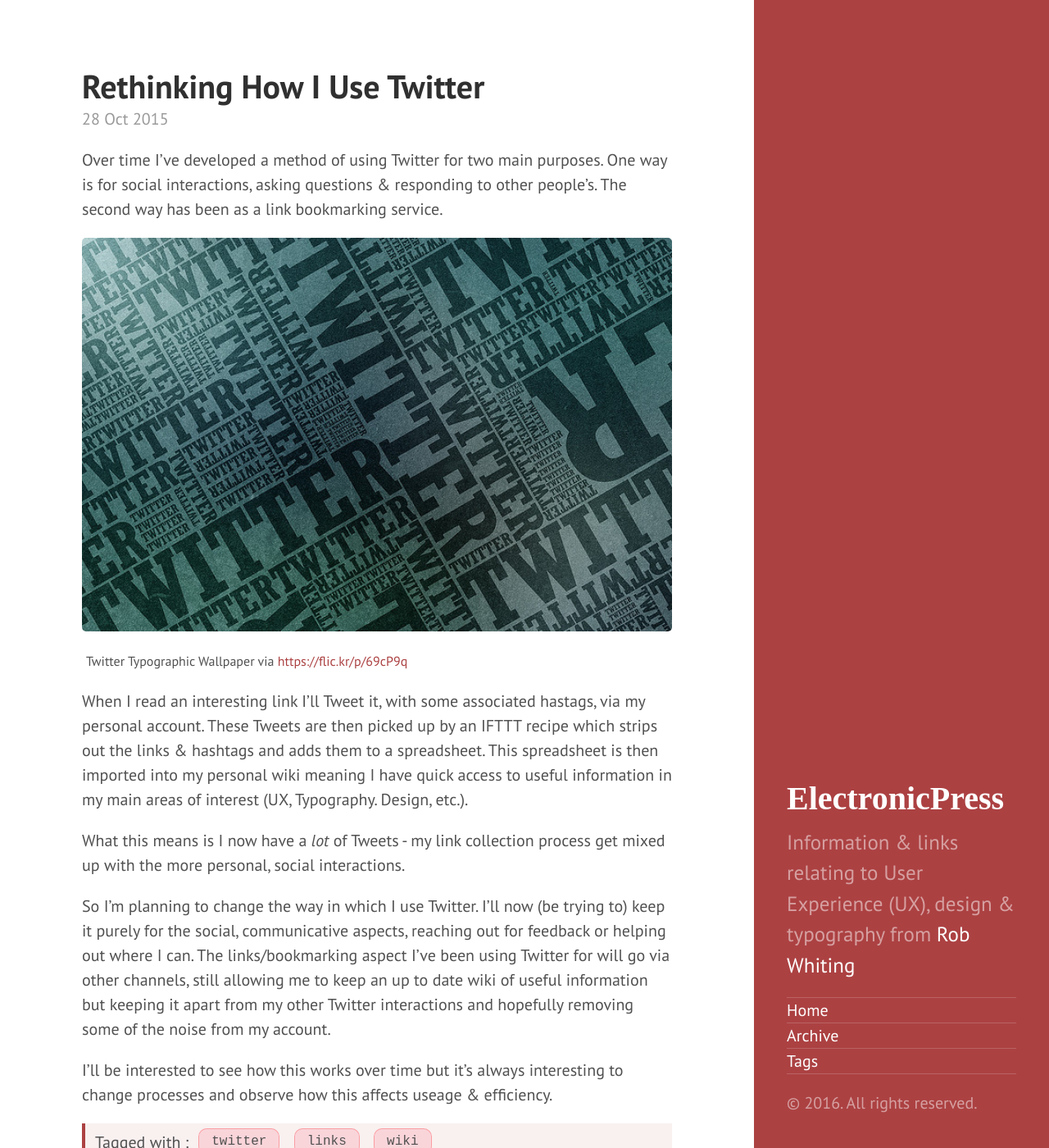
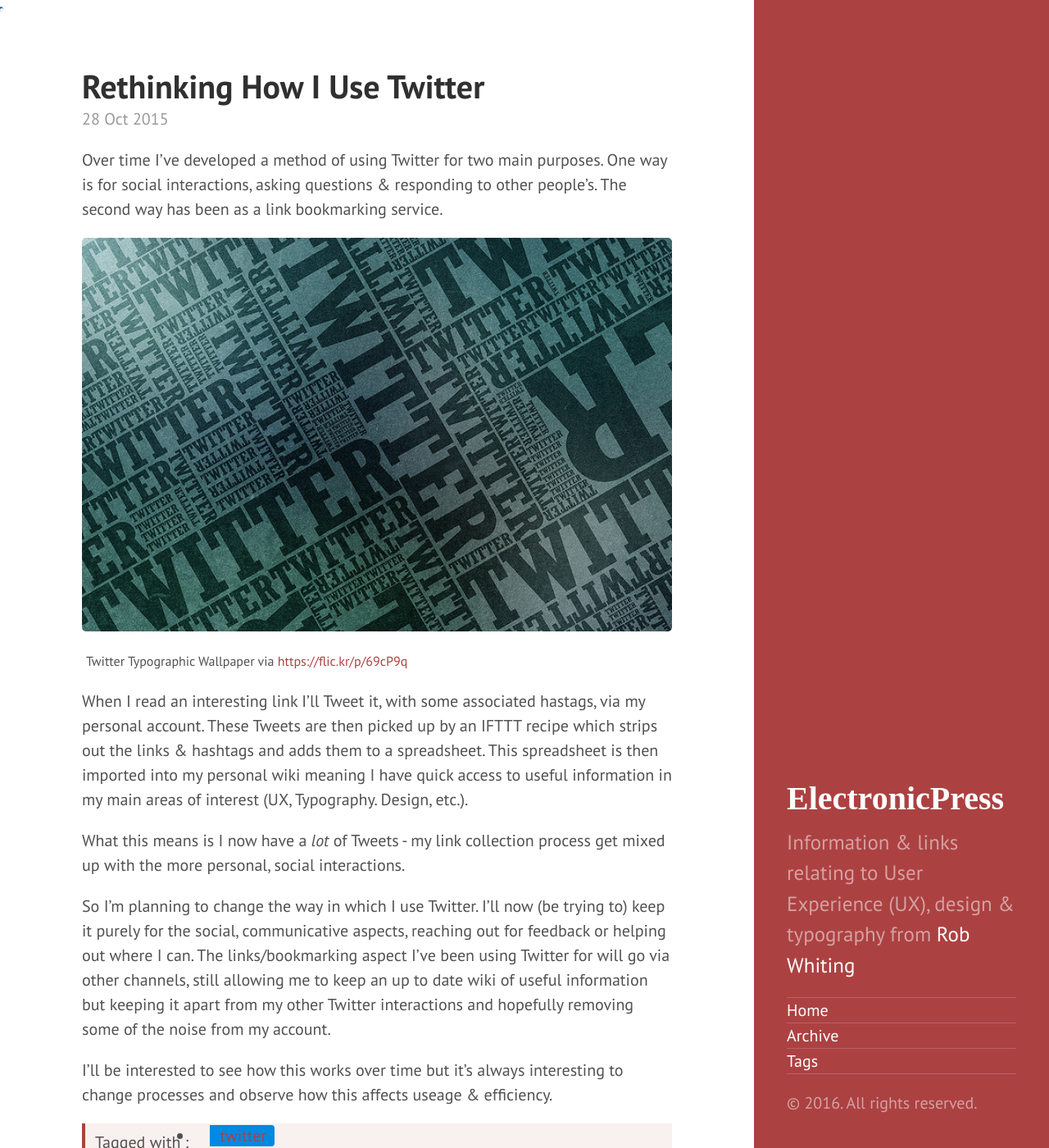
Before and after one commit to whitingx/whitingx.github.io, a Jekyll site: the page built from _posts/2015-10-28-rethinking-how-i-use-twitter.md, in a window 1280 px wide and 1400 px high. Shown: the whole window at 82% size. Built offline with Jekyll 4.4.1, drawn with Linux system fonts in a browser that asks for light colours; some web fonts are replaced; comment, search, counter and statistics services are not loaded.

Commit message:
tag styling updates

```diff
--- a/_layouts/post.html
+++ b/_layouts/post.html
@@ -10,7 +10,7 @@
   <p>Tagged with :</p>
   <ul class="tags">
   {% for tags in page.tags %}
-  <li class="tag">{{ tags }}</li>
+  <li class="tag"><a href="#">{{ tags }}</a></li>
   {% endfor %}
   </ul>
   </div>
--- a/public/css/hyde.css
+++ b/public/css/hyde.css
@@ -277,8 +277,8 @@
     padding: 8px 6px 0 12px;
 }
 
-.tag {
-    background: rgba(255, 0, 47, 0.11);
+.tag a {
+    /*background: rgba(255, 0, 47, 0.11);
     text-align: center;
     border-radius: 10px;
     list-style: none;
@@ -287,5 +287,46 @@
     font-size: .8em;
     display: inline-flex;
     margin: 6px;
-    border: 1px solid rgba(255, 0, 0, 0.26);
+    border: 1px solid rgba(255, 0, 0, 0.26);*/
+    margin-left:20px;
+	 padding:0 10px 0 12px;
+	 background:#0089e0;
+	 color:#fff;
+	 text-decoration:none;
+	 -moz-border-radius-bottomright:4px;
+	 -webkit-border-bottom-right-radius:4px;
+	 border-bottom-right-radius:4px;
+	 -moz-border-radius-topright:4px;
+	 -webkit-border-top-right-radius:4px;
+	 border-top-right-radius:4px;
 }
+
+.tag a:before{
+	 content:"";
+	 float:left;
+	 position:absolute;
+	 top:0;
+	 left:-12px;
+	 width:0;
+	 height:0;
+	 border-color:transparent #0089e0 transparent transparent;
+	 border-style:solid;
+	 border-width:12px 12px 12px 0;
+	}
+
+  .tag a:after{
+	 content:"";
+	 position:absolute;
+	 top:10px;
+	 left:0;
+	 float:left;
+	 width:4px;
+	 height:4px;
+	 -moz-border-radius:2px;
+	 -webkit-border-radius:2px;
+	 border-radius:2px;
+	 background:#fff;
+	 -moz-box-shadow:-1px -1px 2px #004977;
+	 -webkit-box-shadow:-1px -1px 2px #004977;
+	 box-shadow:-1px -1px 2px #004977;
+	}
```
